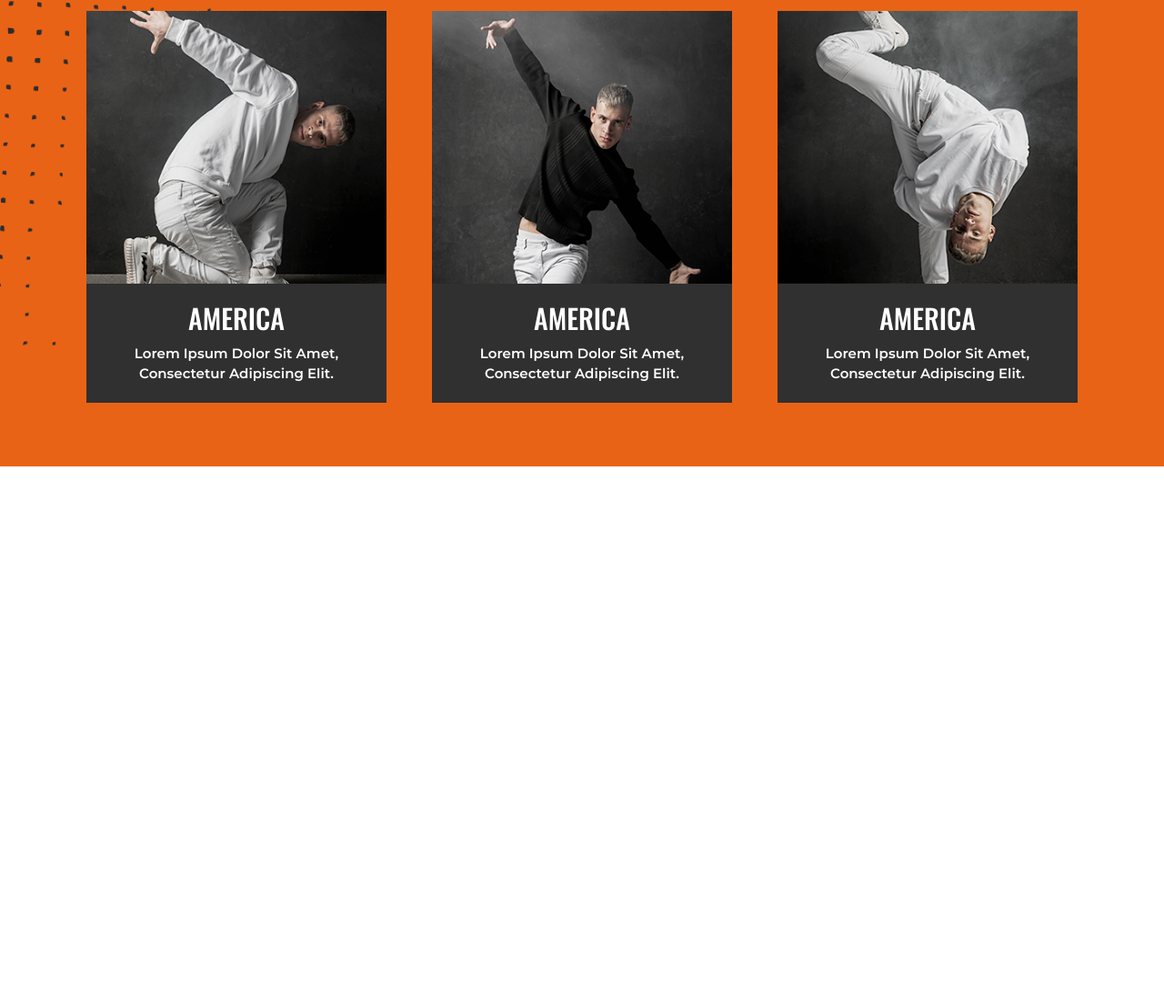
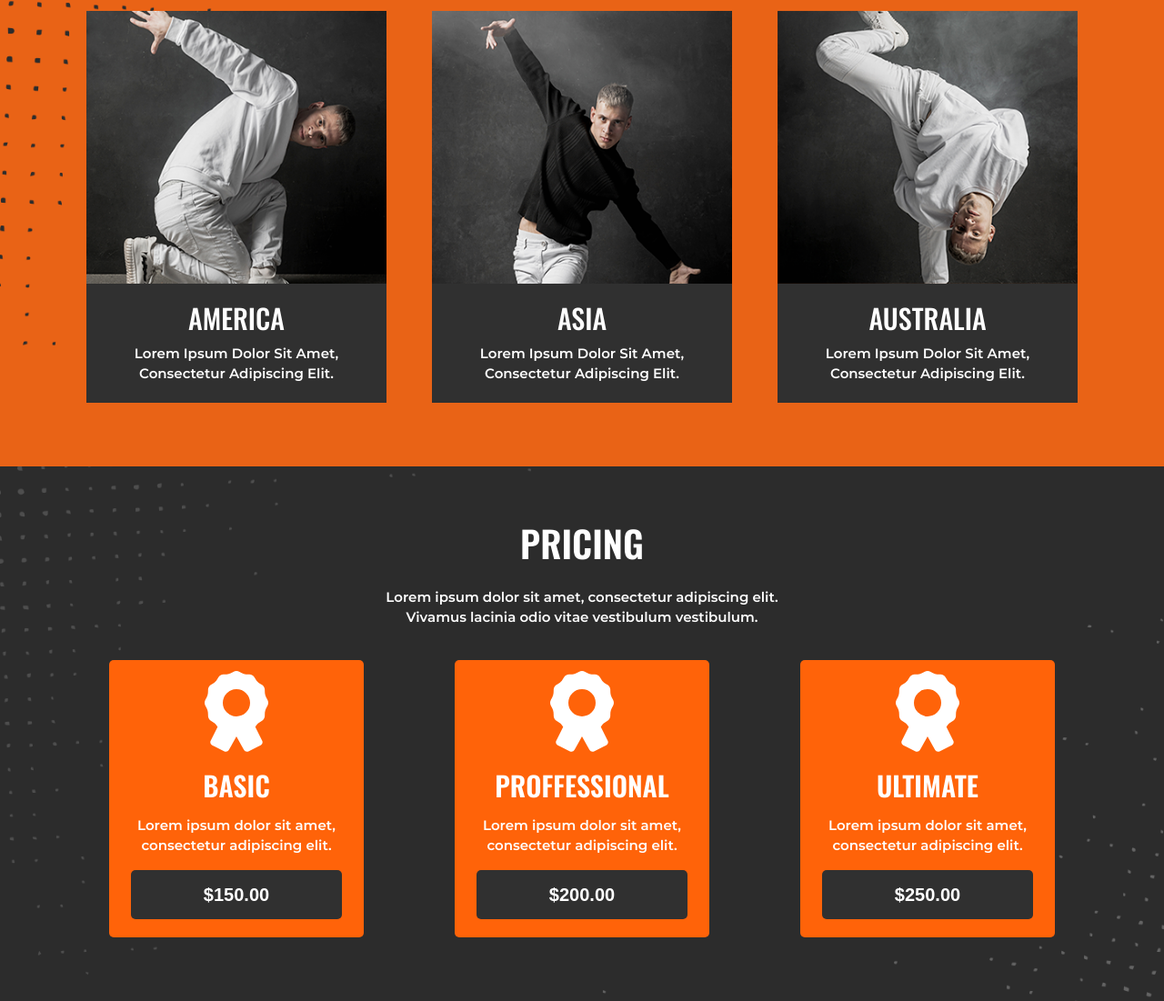
Before and after one commit to Mamun13/Musicology_porfolio_responsivepage, a plain HTML site: page index.html in a window 1280 px wide. Shown: the part 958-2059 px from the top of the page at 91% size. Before the commit the page ends 1471 px from the top, so only its background shows below. Drawn offline with nearby package versions, Linux system fonts and the light colour scheme; files whose address does not match are found by name; a web font is replaced by a local one.

Commit message:
pricing_part

```diff
--- a/css/style.css
+++ b/css/style.css
@@ -176,3 +176,63 @@ canvas.particles-js-canvas-el {
     color: #fff;
 }
 /*dance_tour part ends*/
+
+/*pricing part starts*/
+#pricing{
+    background: url(../images/back3.png)no-repeat center;
+    background-size: cover;
+}
+ h1{
+    font-size: 40px;
+    font-weight: 600;
+    color: #fff;
+    padding-bottom: 25px;
+    padding-top: 60px;
+    font-family: 'Oswald', sans-serif;
+    text-transform: uppercase;
+}
+#pricing .container p{
+    font-size: 15px;
+    color: #fff;
+    font-family: montserrat_bold;
+    font-weight: 300;
+    padding-bottom: 35px;
+}
+#pricing .container .pricing_basic{
+    background: #FF6309;
+    border-radius: 5px;
+    margin-bottom: 70px;
+    margin-left: 35px;
+    margin-right: 35px;
+}
+#pricing .container .pricing_basic a{
+    color: #fff;
+    font-size: 80px;
+}
+.svg-inline--fa.fa-w-12 {
+    margin-top: 60px;
+}
+#pricing .container .pricing_basic h2{
+    font-size: 30px;
+    font-weight: 600;
+    color: #fff;
+    padding-bottom: 15px;
+    font-family: 'Oswald', sans-serif;
+    text-transform: uppercase;
+}
+#pricing .container .pricing_basic p{
+    color: #fff;
+    padding-bottom: 15px;
+}
+#pricing .container .pricing_basic button{
+    border: none;
+    background: #303030;
+    padding: 12px 80px;
+    margin-bottom: 20px;
+    border-radius: 5px;
+    font-size: 20px;
+    font-weight: 600;
+    color: #fff;
+}
+
+/*pricing part ends*/
--- a/index.html
+++ b/index.html
@@ -96,7 +96,7 @@
                       <img src="images/dance_tour2.png" alt="">
                     </div>
                     <figcaption>
-                      <h5>america</h5>
+                      <h5>asia</h5>
                       <p>Lorem ipsum dolor sit amet,<br> consectetur adipiscing elit.</p>
                     </figcaption>
                   </figure>
@@ -110,7 +110,7 @@
                       <img src="images/dance_tour1.png" alt="">
                     </div>
                     <figcaption>
-                      <h5>america</h5>
+                      <h5>Australia</h5>
                       <p>Lorem ipsum dolor sit amet,<br> consectetur adipiscing elit.</p>
                     </figcaption>
                   </figure>
@@ -121,6 +121,56 @@
      </div>
  </section>
  <!-- part ends-->
+
+
+   <!--pricing part starts-->
+   <section id="pricing">
+    <div class="pricing_overlay">
+         <div class="container">
+             <div class="row">
+                 <div class="col-lg-12 text-center">
+                   <h1>pricing</h1>
+                   <p>Lorem ipsum dolor sit amet, consectetur adipiscing elit.<br> Vivamus lacinia odio vitae vestibulum vestibulum. </p>
+                 </div>
+
+                 <div class="col-lg-4 text-center">
+                   <div class="pricing_basic">
+                     <a href="" class="icon"><i class="fas fa-award"></i></a>
+                     <h2>basic</h2>
+                     <p >Lorem ipsum dolor sit amet,<br> consectetur adipiscing elit.</p>
+                     <button>$150.00</button>
+                   </div>
+                 </div>
+
+                 <div class="col-lg-4 text-center">
+                  <div class="pricing_basic">
+                    <a href="" class="icon"><i class="fas fa-award"></i></a>
+                    <h2>proffessional</h2>
+                    <p >Lorem ipsum dolor sit amet,<br> consectetur adipiscing elit.</p>
+                    <button>$200.00</button>
+                  </div>
+                </div>
+
+                <div class="col-lg-4 text-center">
+                  <div class="pricing_basic">
+                    <a href="" class="icon"><i class="fas fa-award"></i></a>
+                    <h2>ultimate</h2>
+                    <p >Lorem ipsum dolor sit amet,<br> consectetur adipiscing elit.</p>
+                    <button>$250.00</button>
+                  </div>
+                </div>
+
+             </div>
+         </div>
+     </div>
+ </section>
+ <!-- part ends-->
+
+
+
+
+
+
 
   <!-- part starts-->
   <section id="">
```
Also changed, not shown: images/back3.png (added).
